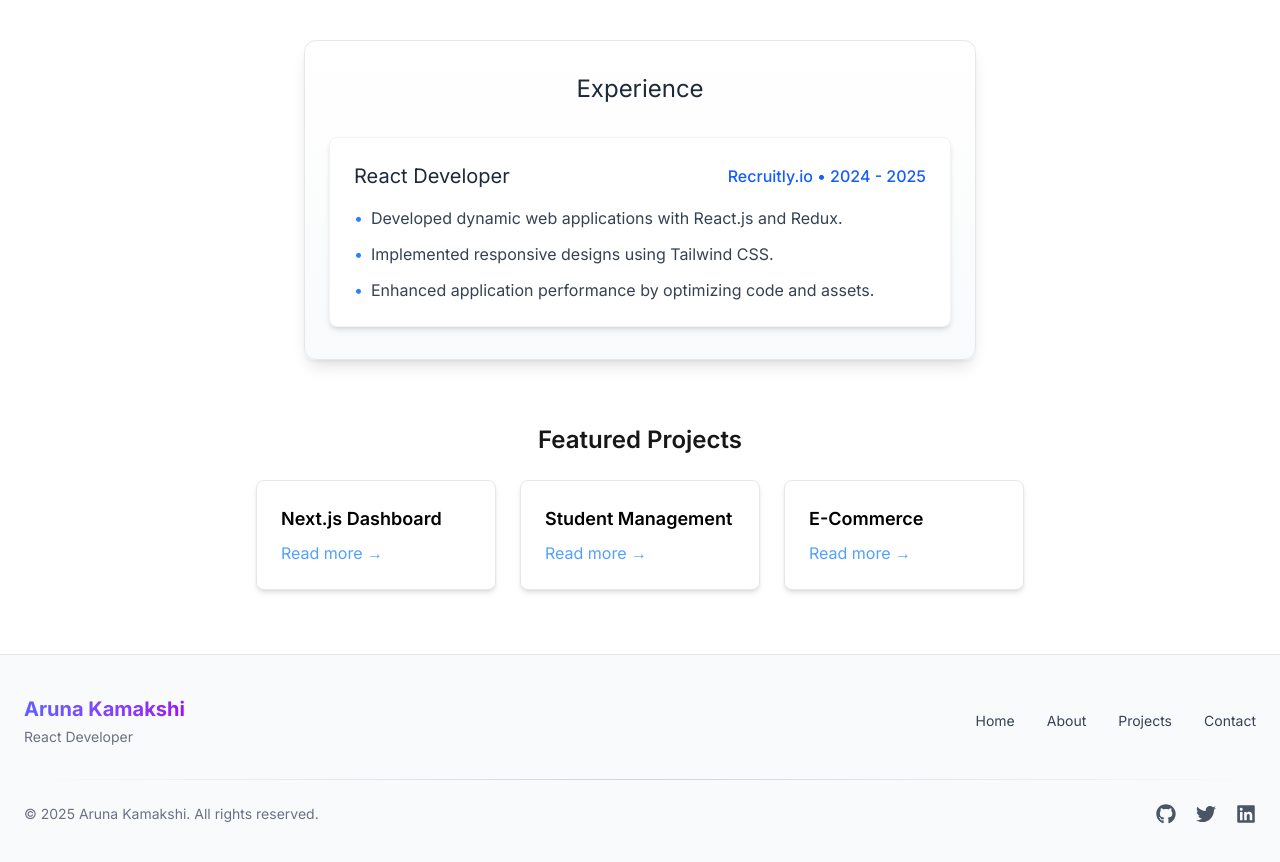
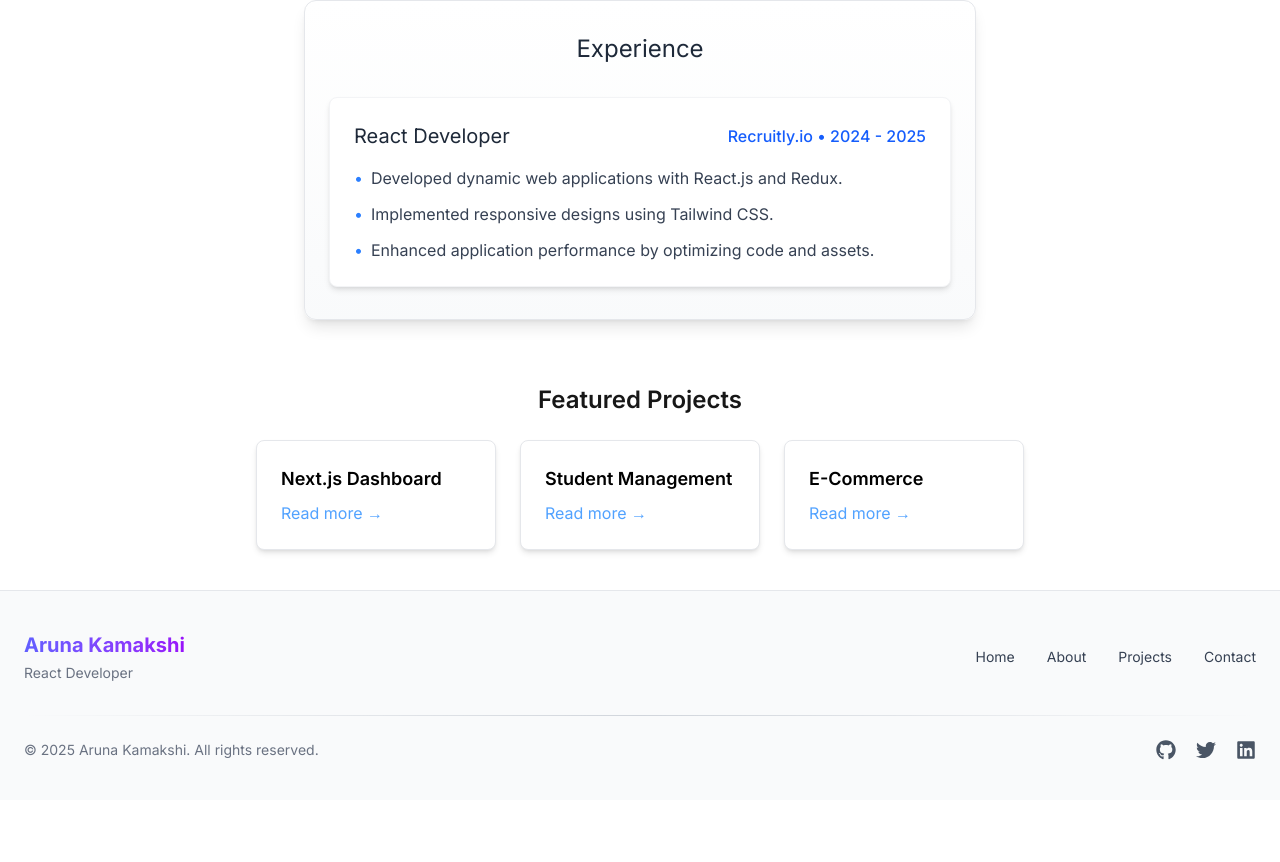
Before and after one commit to Kamakshi-Aruna/NextJs-Personal-Portfolio, a Next.js app: page / in a window 1280 px wide. Shown: the part 736-1598 px from the top of the page. After the commit the page ends 1536 px from the top, so only its background shows below. Built offline with nearby package versions, Linux system fonts and the light colour scheme.

Commit message:
Updated the code

```diff
--- a/src/app/components/Footer.tsx
+++ b/src/app/components/Footer.tsx
@@ -8,7 +8,7 @@ export default function Footer() {
     const currentYear = new Date().getFullYear();
 
     return (
-        <footer className="bg-gray-50 to-gray-100 text-gray-700 py-10 mt-16 border-t border-gray-200">
+        <footer className="bg-gray-50 to-gray-100 text-gray-700 py-10 mt-10 border-t border-gray-200">
             <div className="max-w-7xl mx-auto px-6">
                 {/* Top Section */}
                 <div className="flex flex-col md:flex-row justify-between items-center mb-8">
--- a/src/app/page.tsx
+++ b/src/app/page.tsx
@@ -11,7 +11,7 @@ import {experienceData, projects} from "@/lib/data";
 
 export default function Home() {
     return (
-        <section id="home" className="mb-28 max-w-[50rem] mx-auto text-center sm:mb-0 scroll-mt-[100rem] mt-30">
+        <section id="home" className="mb-10 max-w-[50rem] mx-auto text-center sm:mb-0 scroll-mt-[100rem] mt-20">
 
             {/* Hero Section */}
             <motion.div
```
